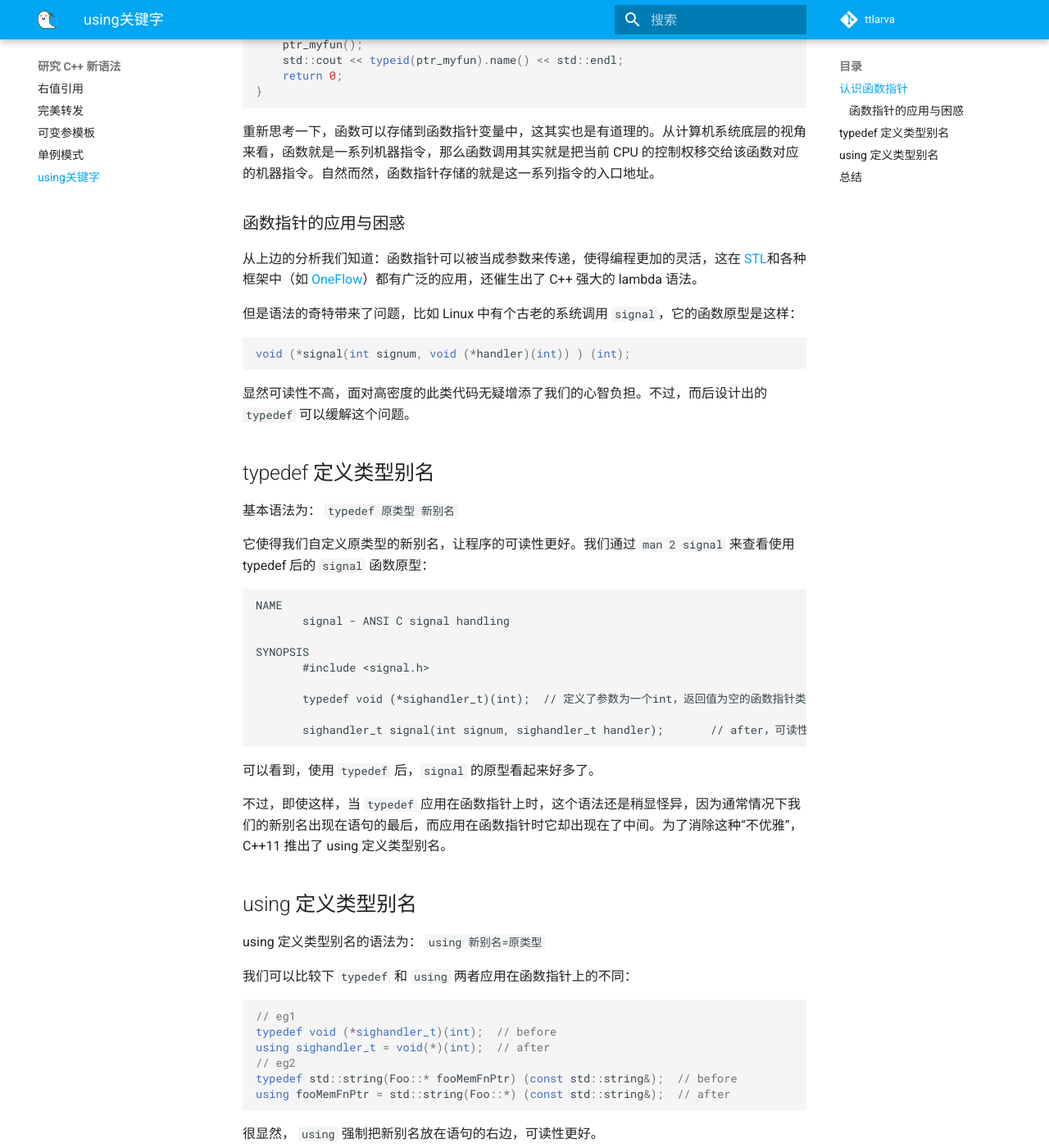
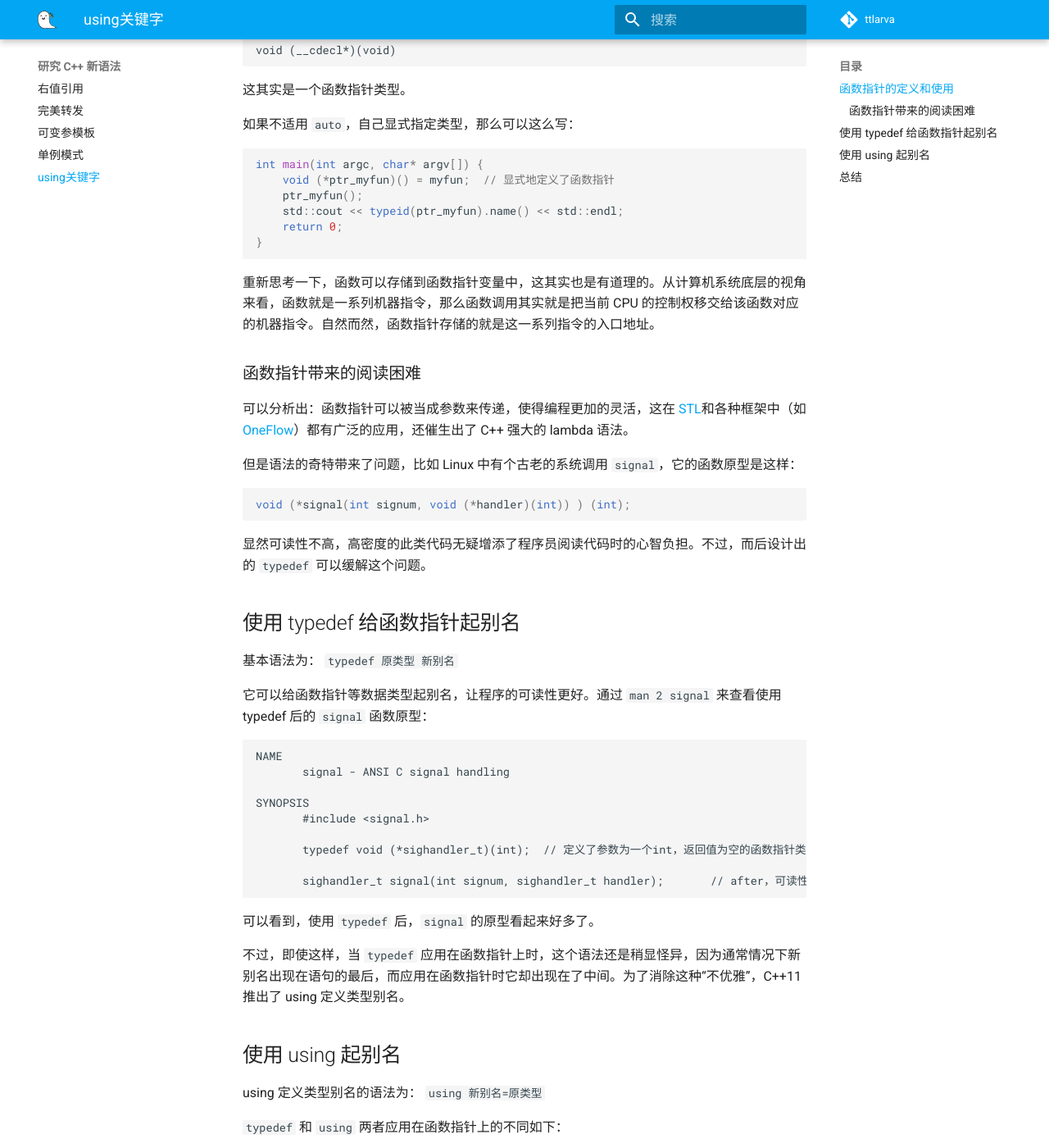
Before and after one commit to ttttLarva/Larva, an MkDocs documentation site: the page built from docs/learn_cpp/05_using_against_typedef.md, in a window 1280 px wide and 1400 px high, scrolled down 1626 px. Shown: the whole window at 82% size. Built offline with MkDocs 1.6.1 and Material for MkDocs 9.7.7, drawn with Linux system fonts in a browser that asks for light colours; emoji names are drawn with the system emoji font; comment, search, counter and statistics services are not loaded; the version menu is left out; some of the changed text lies outside the part shown.

Commit message:
去掉了大量“我们”的主观描述

````diff
--- a/docs/learn_cpp/05_using_against_typedef.md
+++ b/docs/learn_cpp/05_using_against_typedef.md
@@ -6,7 +6,14 @@ C++ 中的 using 关键字不仅可以用于使用名称空间，还可以用于
 
 本文让读者有更深入且符合直觉的理解，将先介绍函数指针，接着引出 typedef 关键字，最后谈到 using 用于定义类型别名。
 
-## 认识函数指针
+本文的结构如下：
+
+- 函数指针的定义和使用
+  - 函数指针带来的阅读困难
+- 使用 typedef 给函数指针起别名
+- 使用 using 起别名
+
+## 函数指针的定义和使用
 
 回忆一下，在学习编程的初期，我们的常规操作是先定义函数，然后在合适的地方进行调用，如以下代码，先定义 `myfun`，然后再调用 `myfun`：
 
@@ -41,7 +48,7 @@ int main(int argc, char* argv[]) {
 
 我们会好奇，这个可以存储函数的变量究竟是什么类型的呢？毕竟，函数看起来不像是数字、字符、数组这样的数据，可以作为值被传递。
 
-我们使用 `typeid( ptr_myfun ).name()` 查看这个变量的类型：
+可以使用 `typeid( ptr_myfun ).name()` 查看这个变量的类型：
 
 ```c++
 #include <iostream>
@@ -78,9 +85,9 @@ int main(int argc, char* argv[]) {
 
 重新思考一下，函数可以存储到函数指针变量中，这其实也是有道理的。从计算机系统底层的视角来看，函数就是一系列机器指令，那么函数调用其实就是把当前 CPU 的控制权移交给该函数对应的机器指令。自然而然，函数指针存储的就是这一系列指令的入口地址。
 
-### 函数指针的应用与困惑
+### 函数指针带来的阅读困难
 
-从上边的分析我们知道：函数指针可以被当成参数来传递，使得编程更加的灵活，这在 [STL](https://github.com/microsoft/STL/blob/main/stl/src/cthread.cpp#L109)和各种框架中（如 [OneFlow](https://github.com/Oneflow-Inc/oneflow/blob/master/oneflow/core/intrusive/ref.h#L58)）都有广泛的应用，还催生出了 C++ 强大的 lambda 语法。
+可以分析出：函数指针可以被当成参数来传递，使得编程更加的灵活，这在 [STL](https://github.com/microsoft/STL/blob/main/stl/src/cthread.cpp#L109)和各种框架中（如 [OneFlow](https://github.com/Oneflow-Inc/oneflow/blob/master/oneflow/core/intrusive/ref.h#L58)）都有广泛的应用，还催生出了 C++ 强大的 lambda 语法。
 
 但是语法的奇特带来了问题，比如 Linux 中有个古老的系统调用 `signal`，它的函数原型是这样：
 
@@ -88,13 +95,13 @@ int main(int argc, char* argv[]) {
 void (*signal(int signum, void (*handler)(int)) ) (int);
 ```
 
-显然可读性不高，面对高密度的此类代码无疑增添了我们的心智负担。不过，而后设计出的 `typedef` 可以缓解这个问题。
+显然可读性不高，高密度的此类代码无疑增添了程序员阅读代码时的心智负担。不过，而后设计出的 `typedef` 可以缓解这个问题。
 
-## typedef 定义类型别名
+## 使用 typedef 给函数指针起别名
 
 基本语法为： `typedef 原类型 新别名`
 
-它使得我们自定义原类型的新别名，让程序的可读性更好。我们通过 `man 2 signal` 来查看使用 typedef 后的 `signal` 函数原型：
+它可以给函数指针等数据类型起别名，让程序的可读性更好。通过 `man 2 signal` 来查看使用 typedef 后的 `signal` 函数原型：
 
 ```text
 NAME
@@ -110,13 +117,13 @@ SYNOPSIS
 
 可以看到，使用 `typedef` 后，`signal` 的原型看起来好多了。
 
-不过，即使这样，当 `typedef` 应用在函数指针上时，这个语法还是稍显怪异，因为通常情况下我们的新别名出现在语句的最后，而应用在函数指针时它却出现在了中间。为了消除这种“不优雅”，C++11 推出了 using 定义类型别名。
+不过，即使这样，当 `typedef` 应用在函数指针上时，这个语法还是稍显怪异，因为通常情况下新别名出现在语句的最后，而应用在函数指针时它却出现在了中间。为了消除这种“不优雅”，C++11 推出了 using 定义类型别名。
 
-## using 定义类型别名
+## 使用 using 起别名
 
 using 定义类型别名的语法为： `using 新别名=原类型`
 
-我们可以比较下 `typedef` 和 `using` 两者应用在函数指针上的不同：
+`typedef` 和 `using` 两者应用在函数指针上的不同如下：
 
 ```c++
 // eg1
@@ -156,6 +163,6 @@ using CfgMap = ::oneflow::cfg::_MapField_<K, V>;
 
 ## 总结
 
-- 我们使用函数指针把函数作为值传递，增加了编程的灵活性
+- 使用函数指针把函数作为值传递，增加了编程的灵活性
 - 灵活的函数指针增大了理解代码的难度， `typedef` 通过自定义类型的别名对其加以缓解
 - `using` 赋予了此类问题更好的解决方案
````
